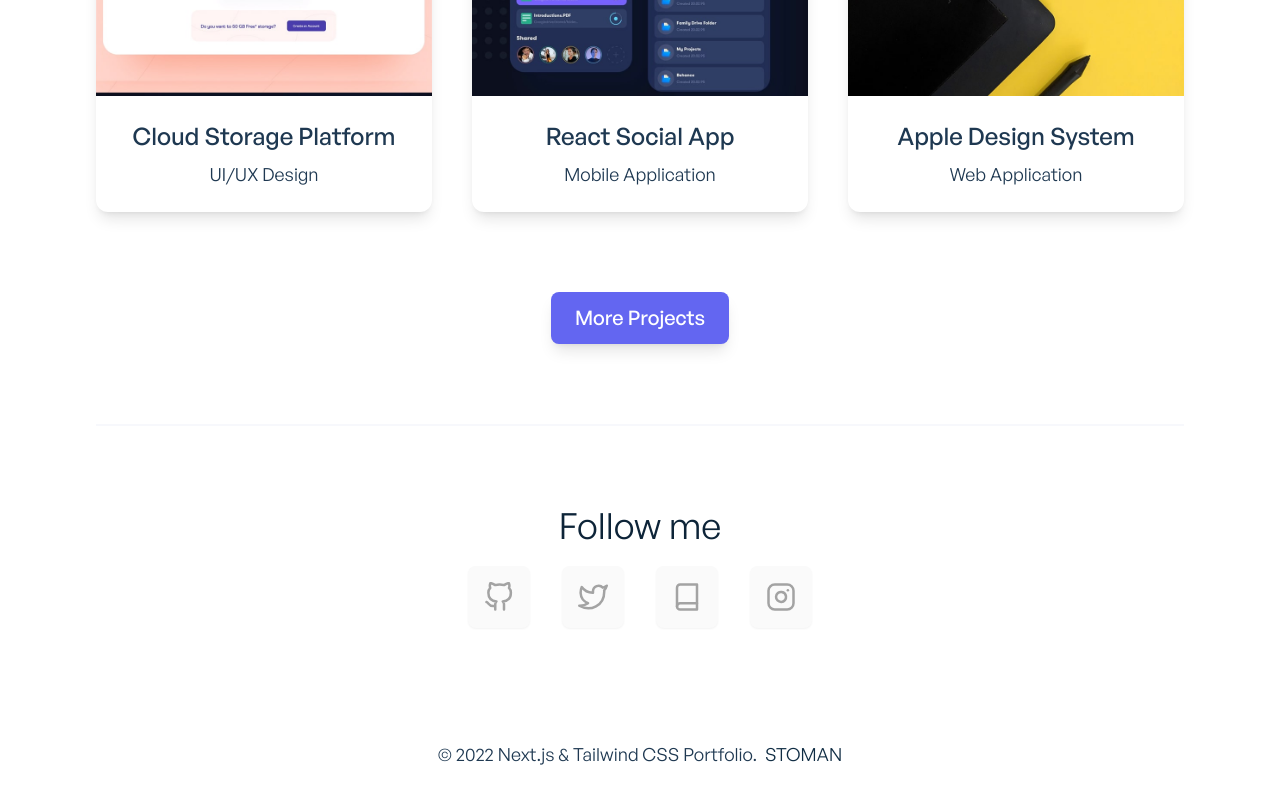
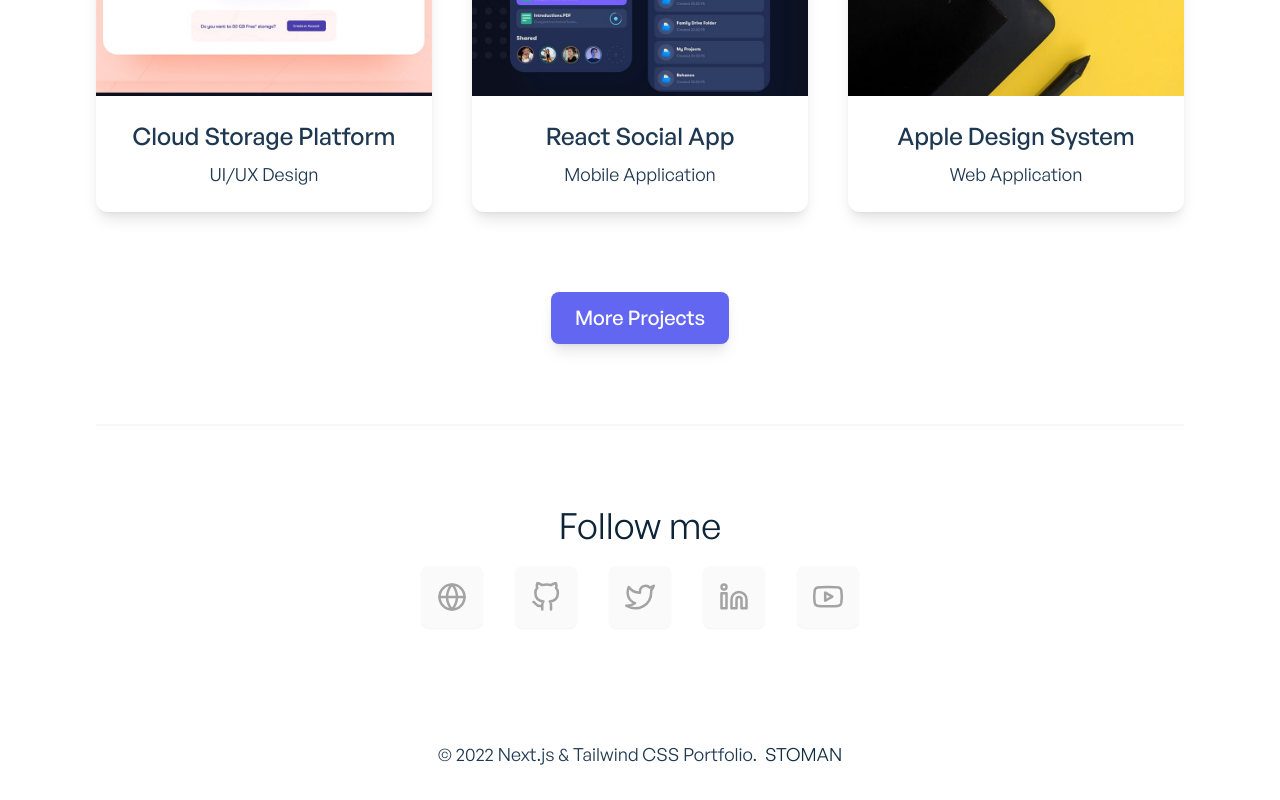
Before and after one commit to Hornet-Developer/Portfolio-Next.js, a Next.js app: page / in a window 1280 px wide. Shown: the part 1676-2476 px from the top of the page. Built offline with nearby package versions, Linux system fonts and the light colour scheme.

Commit message:
Update footer links

```diff
--- a/components/shared/AppFooter.jsx
+++ b/components/shared/AppFooter.jsx
@@ -1,33 +1,37 @@
-import Link from 'next/link';
 import {
-	FiBook,
-	FiFeather,
 	FiGithub,
-	FiInstagram,
 	FiTwitter,
+	FiLinkedin,
+	FiGlobe,
+	FiYoutube,
 } from 'react-icons/fi';
 import AppFooterCopyright from './AppFooterCopyright';
 
 const socialLinks = [
 	{
 		id: 1,
+		icon: <FiGlobe />,
+		url: 'https://www.stoman.me/',
+	},
+	{
+		id: 2,
 		icon: <FiGithub />,
 		url: 'https://github.com/realstoman',
 	},
 	{
-		id: 2,
+		id: 3,
 		icon: <FiTwitter />,
 		url: 'https://twitter.com/realstoman',
 	},
 	{
-		id: 3,
-		icon: <FiBook />,
-		url: 'https://stoman.medium.com',
+		id: 4,
+		icon: <FiLinkedin />,
+		url: 'https://www.linkedin.com/in/realstoman',
 	},
 	{
-		id: 4,
-		icon: <FiInstagram />,
-		url: 'https://instagram.com/realstoman',
+		id: 5,
+		icon: <FiYoutube />,
+		url: 'https://www.youtube.com/c/realstoman',
 	},
 ];
 
```
